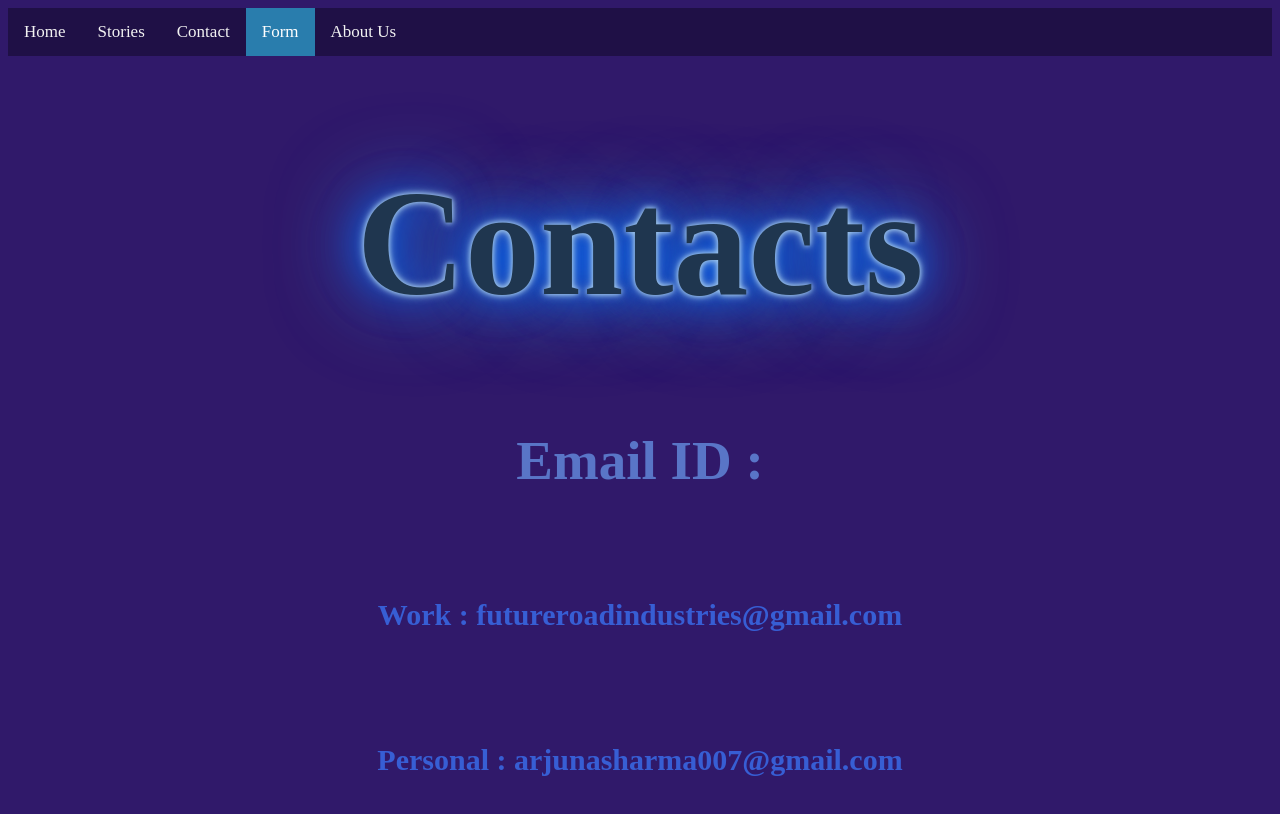
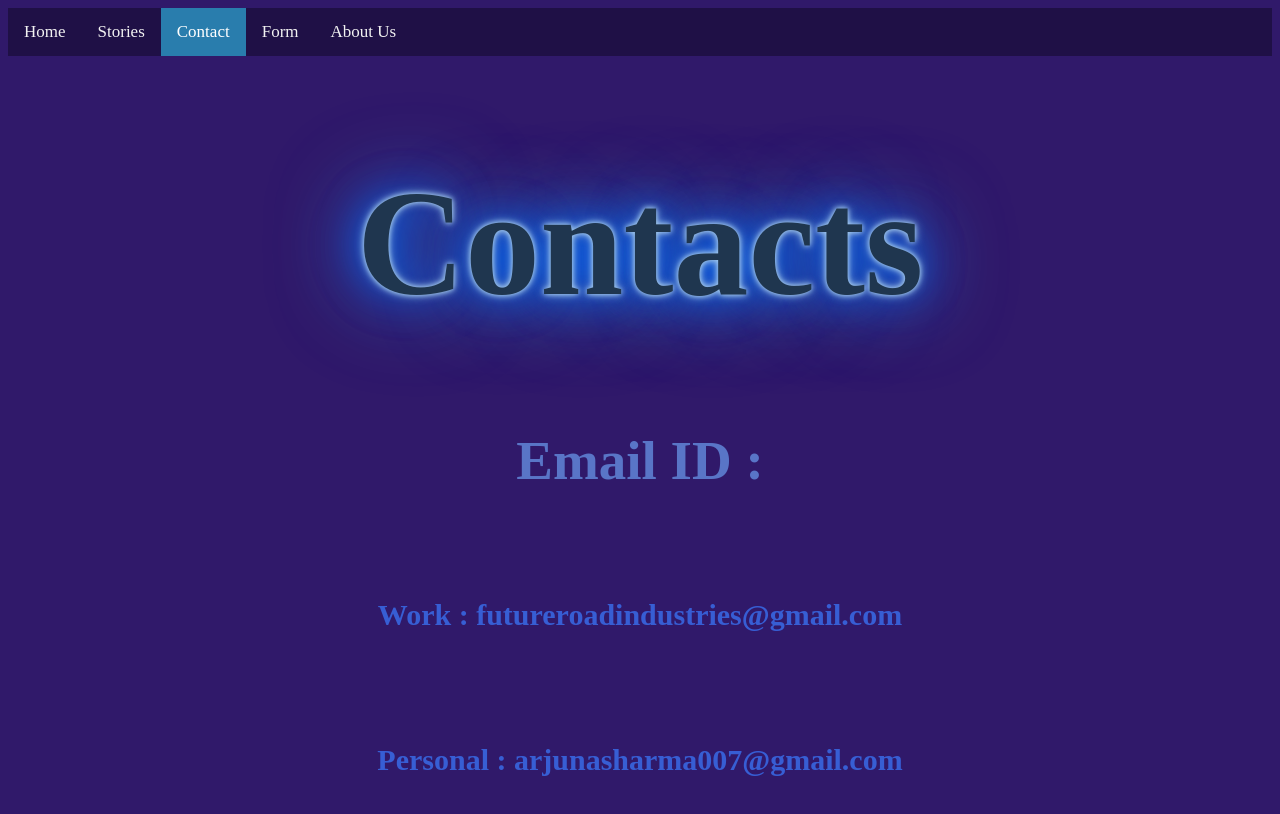
Before and after one commit to kalyugkaarjun/Digital-Literacy, a plain HTML site: page Contacts.html in a window 1280 px wide. Drawn offline with Linux system fonts and the light colour scheme.

Commit message:
Update Contacts.html

```diff
--- a/Contacts.html
+++ b/Contacts.html
@@ -12,8 +12,8 @@
     <div class="topnav">
         <a href="index.html">Home</a>
         <a href="Stories.html">Stories</a>
-        <a href="Contacts.html">Contact</a>
-        <a  class="active" href="Form.html">Form</a>
+        <a class="active" href="Contacts.html">Contact</a>
+        <a href="Form.html">Form</a>
         <a href="Aboutus.html">About Us</a>
       </div>
 
```
